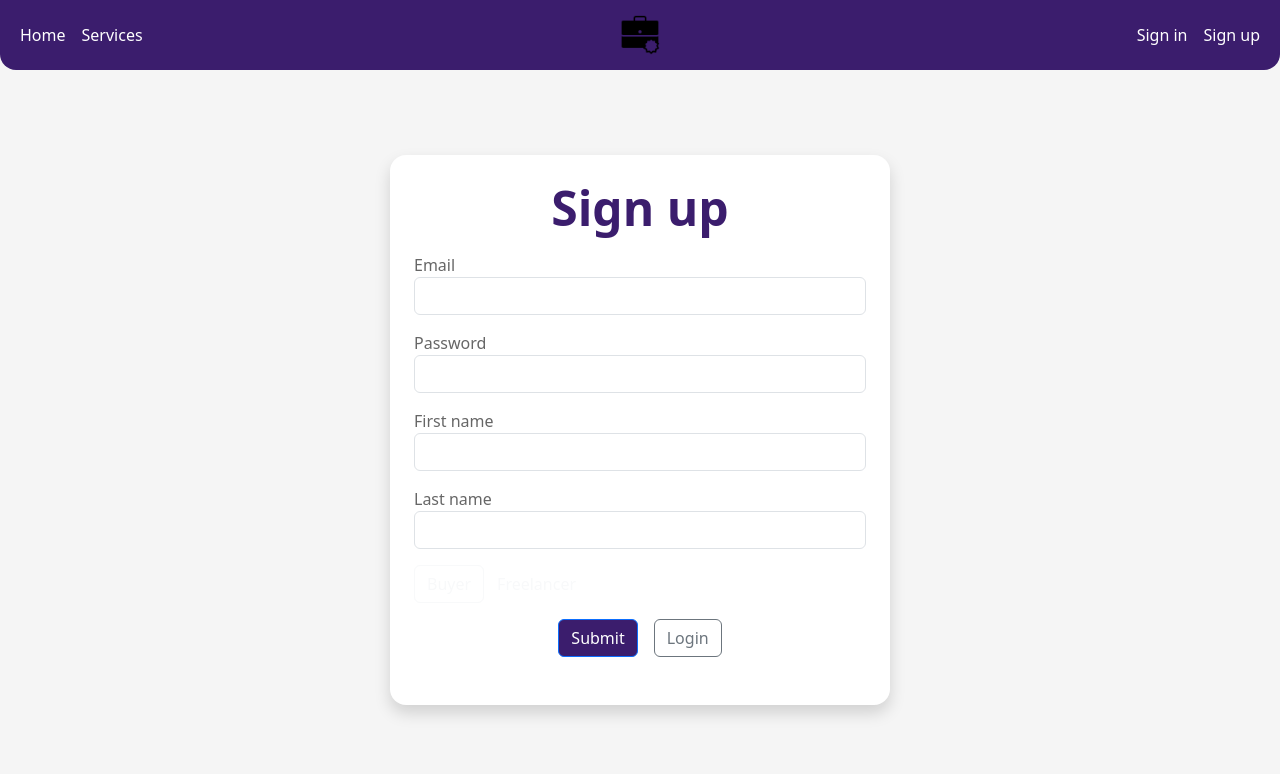
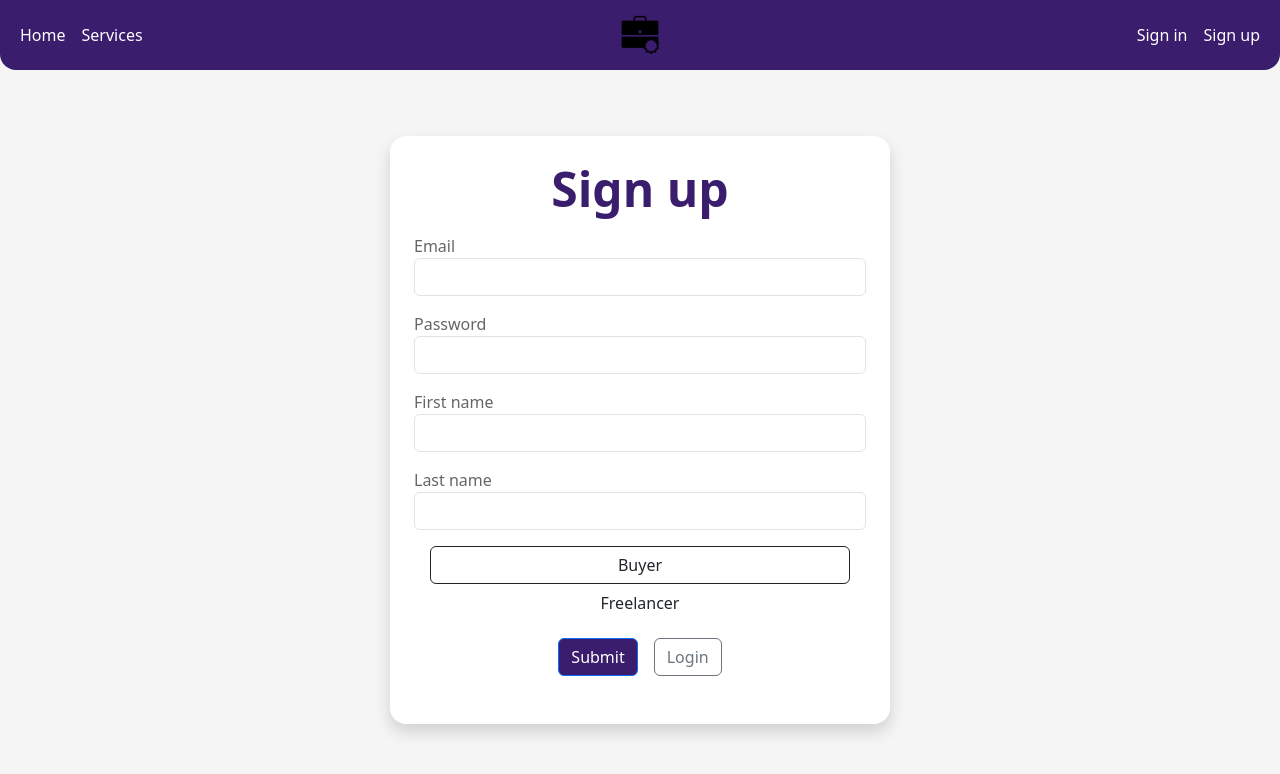
Before and after one commit to ASamohvalov/FreelanceMarketplace, a React app in the folder frontend/: page /sign-up in a window 1280 px wide. Shown: the top 774 px of the page. Built offline with nearby package versions, Linux system fonts and the light colour scheme; the HTML template or start-up script is replaced by a standard one.

Commit message:
fix: role is now visible

```diff
--- a/frontend/src/views/pages/user/SignUpPage.jsx
+++ b/frontend/src/views/pages/user/SignUpPage.jsx
@@ -106,7 +106,7 @@ export default function SignUpPage() {
                         ref={lastName}
                     />
 
-                    <div className="mb-3">
+                    <div className="mb-3 w-100 px-3 flex gap-3">
                         <input
                             type="radio"
                             className="btn-check"
@@ -115,7 +115,7 @@ export default function SignUpPage() {
                             checked={!isFreelancer}
                             onChange={() => setIsFreelancer(false)}
                         />
-                        <label className="btn text-light" htmlFor="buyer-input">
+                        <label className="btn text-dark w-100" htmlFor="buyer-input">
                             Buyer
                         </label>
 
@@ -128,7 +128,7 @@ export default function SignUpPage() {
                             onChange={() => setIsFreelancer(true)}
                         />
                         <label
-                            className="btn text-light"
+                            className="btn text-dark w-100"
                             htmlFor="freelancer-input"
                         >
                             Freelancer
```
